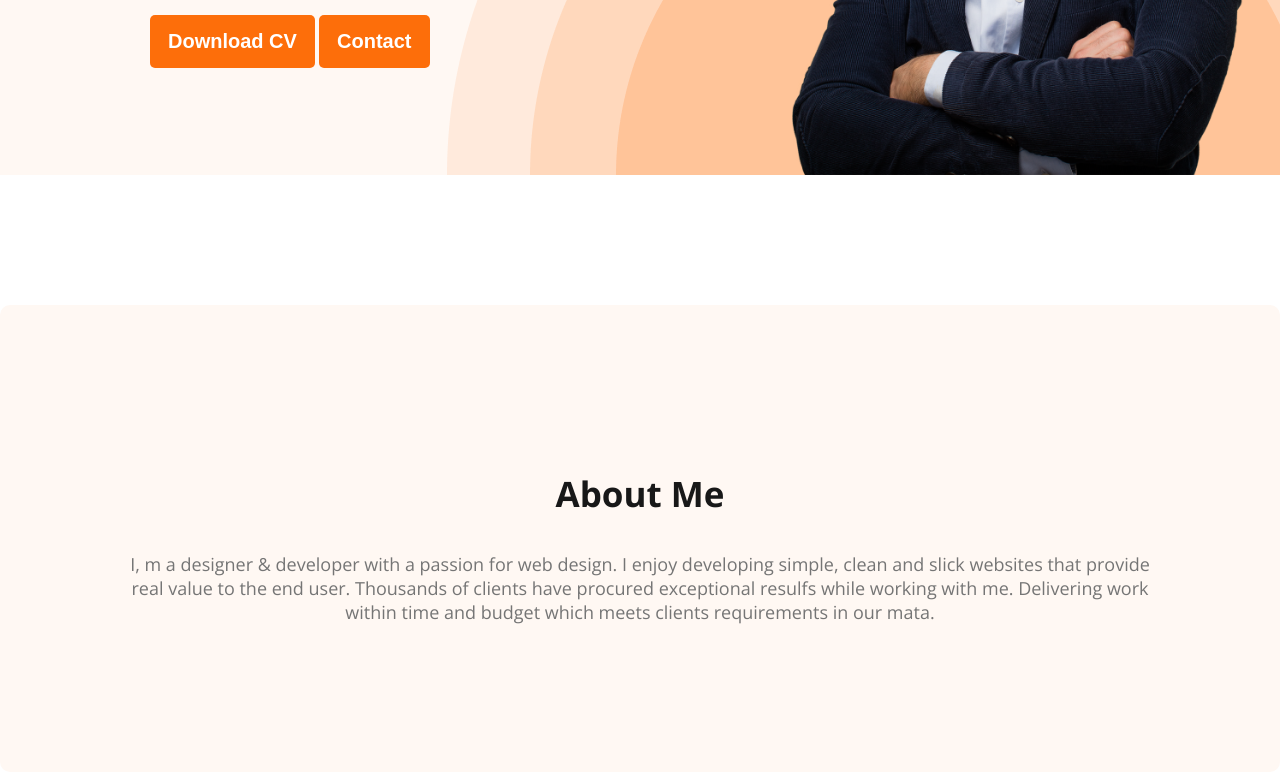
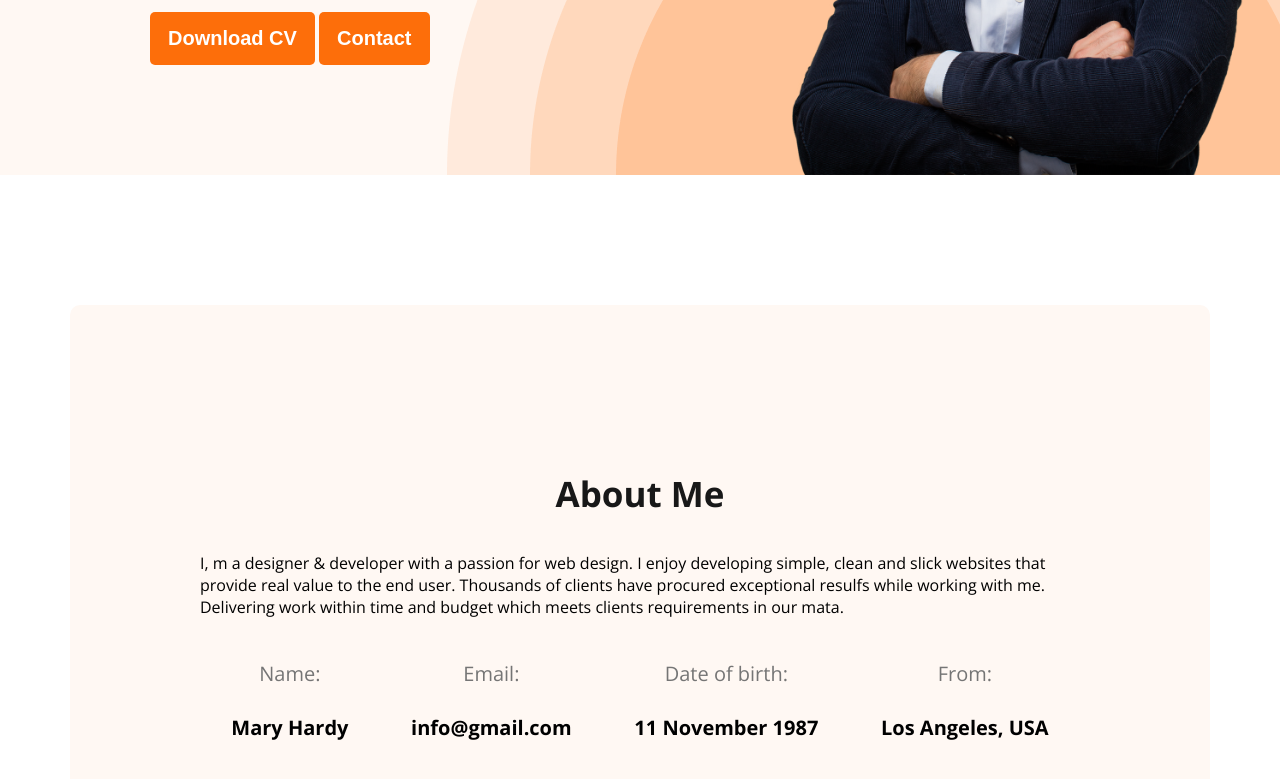
Before and after one commit to Imran-Hossain-Dev/portfolio-project, a plain HTML site: page index.html in a window 1280 px wide. Shown: the part 585-1364 px from the top of the page. Drawn offline with nearby package versions, Linux system fonts and the light colour scheme.

Commit message:
about section info

```diff
--- a/index.html
+++ b/index.html
@@ -36,10 +36,28 @@
     <main>
         <section class="about">
             <h3 class="section-title">About Me</h3>
-            <p class="section-decoration">I, m a designer & developer with a passion for web design. I enjoy developing
+            <p class="section-description">I, m a designer & developer with a passion for web design. I enjoy developing
                 simple, clean and slick websites that provide real value to the end user. Thousands of clients have
                 procured exceptional resulfs while working with me. Delivering work within time and budget which meets
                 clients requirements in our mata.</p>
+                <div class="about-info-container">
+                    <div class="about-info">
+                        <h4 class="info-title">Name:</h4>
+                        <p class="info-description">Mary Hardy </p>
+                    </div>
+                    <div class="about-info">
+                        <h4 class="info-title">Email:</h4>
+                        <p class="info-description">info@gmail.com</p>
+                    </div>
+                    <div class="about-info">
+                        <h4 class="info-title">Date of birth:</h4>
+                        <p class="info-description">11 November 1987</p>
+                    </div>
+                    <div class="about-info">
+                        <h4 class="info-title">From:</h4>
+                        <p class="info-description">Los Angeles, USA</p>
+                    </div>
+                </div>
         </section>
     </main>
     <footer></footer>
--- a/style.css
+++ b/style.css
@@ -108,7 +108,12 @@ nav a {
     margin-bottom: 20px
 }
 
-.banner-decoration {
+main {
+    max-width: 1140px;
+    margin: 0 auto;
+}
+
+.banner-description {
     color: var(--Dark-03, #757575);
     font-size: 18px;
     font-weight: 400;
@@ -125,3 +130,27 @@ nav a {
     background: #FFF8F3;
     margin: 130px 0;
 }
+
+.about-info-container {
+    display: flex;
+    justify-content: space-around;
+}
+
+.about-info {
+    text-align: center;
+}
+
+.info-title {
+    color: #757575;
+    text-align: center;
+    font-size: 20px;
+    font-weight: 400;
+
+
+}
+
+.info-description {
+    color: var#474747;
+    font-size: 20px;
+    font-weight: 700;
+}
```
